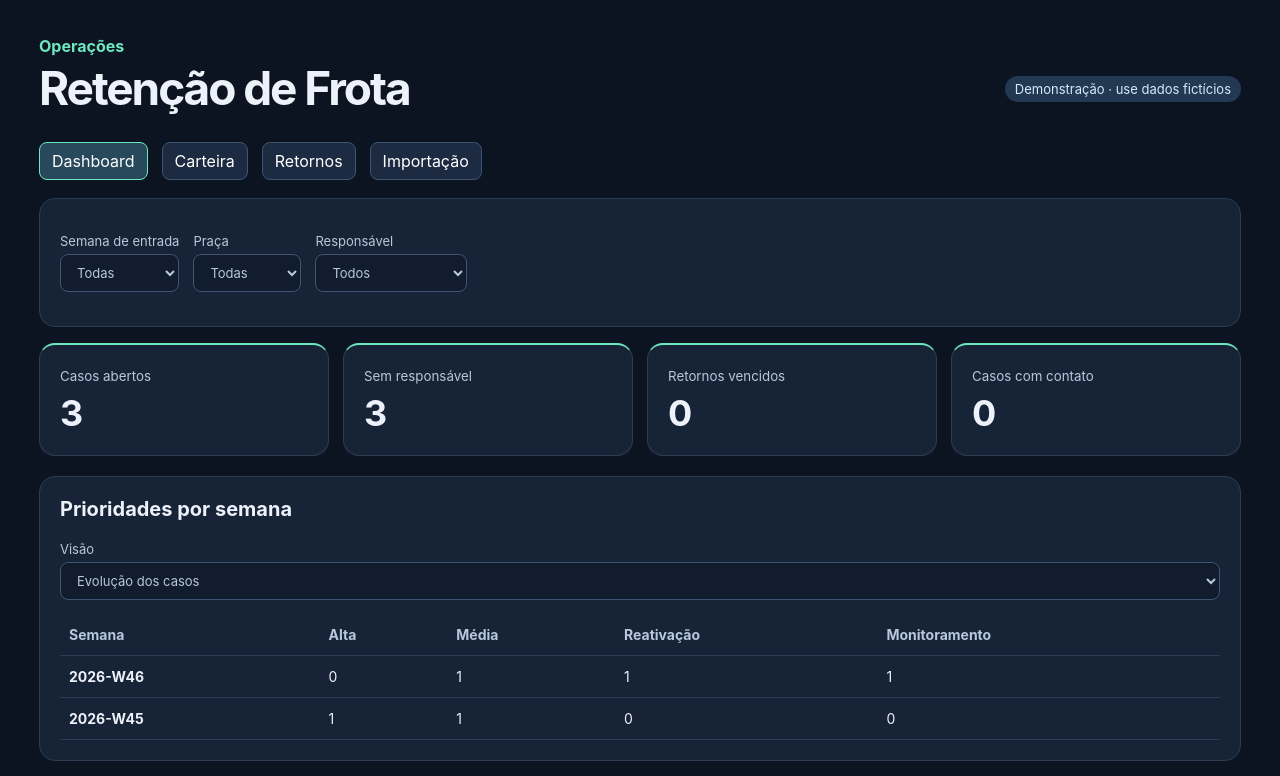
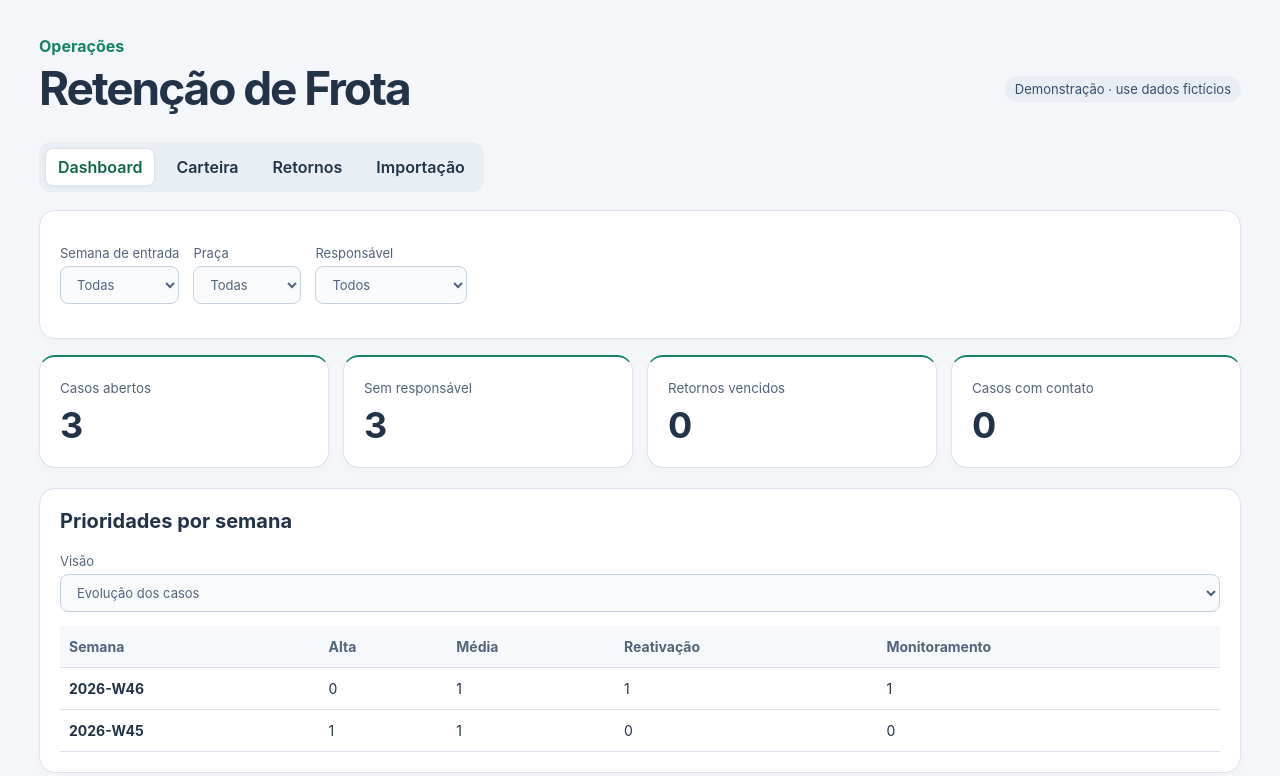
Before and after one commit to ruandalsom-jpg/retencao, a Next.js app: page /demo in a window 1280 px wide. Shown: the top 776 px of the page. Built offline with nearby package versions, Linux system fonts and the light colour scheme.

Commit message:
Apply light theme across CRM and preserve board during refresh

```diff
--- a/app/globals.css
+++ b/app/globals.css
@@ -1,46 +1,46 @@
-:root{color-scheme:dark;font-family:Inter,system-ui,sans-serif;color:#edf2fa;background:#0d1421}
+:root{color-scheme:light;font-family:Inter,system-ui,sans-serif;color:#233347;background:#f4f6f9}
 *{box-sizing:border-box}body{margin:0}main{max-width:1250px;margin:auto;padding:36px 24px}
 header,.toolbar{display:flex;align-items:center;justify-content:space-between;gap:14px;flex-wrap:wrap}
 h1{font-size:clamp(30px,5vw,46px);margin:4px 0 26px;letter-spacing:-.045em}
-h2{margin:0 0 20px;font-size:20px}.brand{color:#6ee7c0;font-weight:700}
-.demo,.pill{border-radius:20px;background:#233953;color:#d6e9ff;padding:5px 10px;font-size:13px}
+h2{margin:0 0 20px;font-size:20px}.brand{color:#168366;font-weight:700}
+.demo,.pill{border-radius:20px;background:#e9eef5;color:#354e69;padding:5px 10px;font-size:13px}
 .cards{display:grid;grid-template-columns:repeat(auto-fit,minmax(165px,1fr));gap:14px;margin-bottom:20px}
-article,.panel{background:#172336;border:1px solid #2c3c53;border-radius:16px;padding:20px}
-article{border-top:2px solid #6ee7c0}small,label{color:#b8c8dc}strong{display:block;font-size:36px;margin-top:6px}
-.toolbar{justify-content:flex-start}.batch{background:#111c2e;border-radius:12px;padding:12px;margin:16px 0}
-label{display:grid;gap:5px;font-size:13px}select,button{font:inherit;border:1px solid #3f5470;border-radius:8px;padding:8px 12px;background:#1c2b41}
-button{cursor:pointer}.primary{background:#6ee7c0;color:#0d241f;font-weight:700}button:disabled{opacity:.45;cursor:default}
+article,.panel{background:#ffffff;border:1px solid #dce3ec;border-radius:16px;padding:20px}
+article{border-top:2px solid #168366}small,label{color:#53657b}strong{display:block;font-size:36px;margin-top:6px}
+.toolbar{justify-content:flex-start}.batch{background:#f8fafc;border-radius:12px;padding:12px;margin:16px 0}
+label{display:grid;gap:5px;font-size:13px}select,button{font:inherit;border:1px solid #c6d1df;border-radius:8px;padding:8px 12px;background:#ffffff}
+button{cursor:pointer}.primary{background:#168366;color:#ffffff;font-weight:700}button:disabled{opacity:.45;cursor:default}
 .table{overflow:auto}table{border-collapse:collapse;width:100%;font-size:14px;text-align:left}
-th,td{padding:12px 9px;border-bottom:1px solid #2c3c53;white-space:nowrap}thead{color:#b8c8dc}
-nav{margin:0 0 18px}button[aria-current=page]{background:#27495b;border-color:#6ee7c0}
+th,td{padding:12px 9px;border-bottom:1px solid #dce3ec;white-space:nowrap}thead{color:#53657b}
+nav{margin:0 0 18px}button[aria-current=page]{background:#e1f2eb;border-color:#168366}
 .panel{margin:16px 0}.block{display:block;margin-top:4px}
-textarea,input[type=date]{font:inherit;background:#111c2e;color:inherit;border:1px solid #3f5470;border-radius:8px;padding:10px}
+textarea,input[type=date]{font:inherit;background:#f8fafc;color:inherit;border:1px solid #c6d1df;border-radius:8px;padding:10px}
 textarea{width:100%;resize:vertical}.panel>label,form>label{margin:14px 0}
-.aviso,.erro{padding:12px;border-radius:8px;background:#174239}.erro{background:#552c39}
+.aviso,.erro{padding:12px;border-radius:8px;background:#e2f4eb}.erro{background:#fce8ed}
 .resumo{margin-top:16px}
 .login-shell{min-height:100dvh;display:grid;place-items:center}
-.login{width:min(100%,450px);padding:32px}.login a{color:#8cdbc9}
-input:not([type=checkbox]),select{min-width:0;background:#111c2e;color:inherit;border:1px solid #3f5470;border-radius:8px;padding:9px 12px;font:inherit}
+.login{width:min(100%,450px);padding:32px}.login a{color:#137458}
+input:not([type=checkbox]),select{min-width:0;background:#f8fafc;color:inherit;border:1px solid #c6d1df;border-radius:8px;padding:9px 12px;font:inherit}
 .kanban{display:grid;grid-template-columns:repeat(5,minmax(225px,1fr));gap:12px;overflow-x:auto;padding:6px 0 16px}
-.kanban-col{background:#111c2e;border-radius:14px;padding:12px;min-width:0}.kanban-col h2{font-size:16px}.kanban-col h3{font-size:15px;margin:8px 0}.kanban-col article{margin-bottom:10px;padding:12px}.kanban-col label{margin-top:10px}.kanban-col .toolbar{gap:5px}
-progress{width:100%;accent-color:#6ee7c0}
-.whatsapp{display:inline-block;color:#87ebc1;font-weight:700;margin-top:6px}
-.visualizacao button[aria-pressed=true]{background:#174653;border-color:#54d7d2;color:#abfff2}
-.badge{display:inline-block;border-radius:7px;padding:4px 8px;background:#263a51;color:#d9ebff;font-size:12px;white-space:nowrap}
-.badge-alta,.badge-vencido{background:#602b3a;color:#ffd7de}
-.badge-media,.badge-hoje,.badge-aguardando-retorno{background:#544017;color:#ffe3a3}
-.badge-reativacao{background:#473674;color:#ebddff}
-.badge-monitoramento,.badge-recuperados{background:#194839;color:#abf6db}
-.badge-em-contato,.badge-agendado{background:#1c4564;color:#c5e9ff}
+.kanban-col{background:#f8fafc;border-radius:14px;padding:12px;min-width:0}.kanban-col h2{font-size:16px}.kanban-col h3{font-size:15px;margin:8px 0}.kanban-col article{margin-bottom:10px;padding:12px}.kanban-col label{margin-top:10px}.kanban-col .toolbar{gap:5px}
+progress{width:100%;accent-color:#168366}
+.whatsapp{display:inline-block;color:#137458;font-weight:700;margin-top:6px}
+.visualizacao button[aria-pressed=true]{background:#e1f2eb;border-color:#168366;color:#11664e}
+.badge{display:inline-block;border-radius:7px;padding:4px 8px;background:#e9eef5;color:#354e69;font-size:12px;white-space:nowrap}
+.badge-alta,.badge-vencido{background:#fce4e9;color:#9a2442}
+.badge-media,.badge-hoje,.badge-aguardando-retorno{background:#fff0cc;color:#805300}
+.badge-reativacao{background:#eee5fb;color:#683ba2}
+.badge-monitoramento,.badge-recuperados{background:#def3e9;color:#17684b}
+.badge-em-contato,.badge-agendado{background:#dfedfc;color:#245d91}
 .carteira-lista td{white-space:normal;min-width:100px}
-.carteira-lista tbody tr:hover{background:#1b3046}
-.caso-link{color:#7ce9e4;font-weight:700;padding:6px 8px}
-.caso-diagnostico{background:linear-gradient(115deg,#143948,#172336);border:1px solid #347478;border-radius:12px;padding:18px;margin:16px 0}
+.carteira-lista tbody tr:hover{background:#edf5fb}
+.caso-link{color:#166b59;font-weight:700;padding:6px 8px}
+.caso-diagnostico{background:linear-gradient(115deg,#edf8f3,#ffffff);border:1px solid #b8dacc;border-radius:12px;padding:18px;margin:16px 0}
 .caso-diagnostico h2{margin:8px 0 10px}
 .dados-driver{display:grid;grid-template-columns:repeat(auto-fit,minmax(165px,1fr));gap:8px}
-.dados-driver div{background:#111c2e;border-radius:9px;padding:10px;min-width:0}
-.dados-driver dt{font-size:12px;color:#adc6df}.dados-driver dd{margin:4px 0 0;overflow-wrap:anywhere}
-.carteira-lista .caso-linha{cursor:pointer}.carteira-lista .caso-linha:focus-within{background:#1b3046}
+.dados-driver div{background:#f8fafc;border-radius:9px;padding:10px;min-width:0}
+.dados-driver dt{font-size:12px;color:#53657b}.dados-driver dd{margin:4px 0 0;overflow-wrap:anywhere}
+.carteira-lista .caso-linha{cursor:pointer}.carteira-lista .caso-linha:focus-within{background:#edf5fb}
 .kanban{gap:14px;align-items:start;grid-template-columns:repeat(5,minmax(215px,1fr))}
 .kanban-col{--etapa:#7693ad;background:#edf2f7;color:#253850;padding:8px;border:2px solid transparent}
 .coluna-em_contato{--etapa:#5187db}.coluna-aguardando{--etapa:#db9c32}
@@ -56,9 +56,30 @@ progress{width:100%;accent-color:#6ee7c0}
 .kanban-abrir:hover{text-decoration:underline}
 .kanban-responsavel{border-top:1px solid #e7edf4;margin-top:9px;padding-top:8px;font-size:.8rem;color:#425d76}
 .kanban-col label{color:#425d76}.kanban-col select,.kanban-col .toolbar button{background:#f8fbfe;color:#263b53;border:1px solid #bfccda;font-size:.8rem}
-.painel-caso{position:fixed;inset:0 0 0 auto;margin:0;width:min(680px,100%);max-width:100%;height:100dvh;max-height:100dvh;overflow:auto;background:#0f1929;color:#edf2fa;border:0;border-left:1px solid #3d5270;padding:0}
+.painel-caso{position:fixed;inset:0 0 0 auto;margin:0;width:min(680px,100%);max-width:100%;height:100dvh;max-height:100dvh;overflow:auto;background:#f6f8fb;color:#233347;border:0;border-left:1px solid #dce3ec;padding:0}
 .painel-caso::backdrop{background:#030a16aa}
 .painel-caso-conteudo{padding:16px}
-.painel-caso-conteudo>header{position:sticky;top:0;z-index:1;background:#0f1929;border-bottom:1px solid #344a66;padding:10px 0}
+.painel-caso-conteudo>header{position:sticky;top:0;z-index:1;background:#f6f8fb;border-bottom:1px solid #dce3ec;padding:10px 0}
 .painel-caso-conteudo>header h2{margin:0}
 body:has(.painel-caso[open]){overflow:hidden}
+
+/* Shared light surfaces and interaction states across the CRM. */
+button{color:inherit;transition:background .15s,border-color .15s}
+button:hover:not(:disabled){background:#eef3f8;border-color:#9aaec3}
+button.primary{color:white;background:#168366;border-color:#168366}
+button.primary:hover:not(:disabled){background:#11664e;border-color:#11664e}
+:focus-visible{outline:3px solid #27856c;outline-offset:3px}
+input::placeholder,textarea::placeholder{color:#6b7c90;opacity:1}
+input[type=checkbox]{accent-color:#168366}
+.panel,article{box-shadow:0 2px 8px #18334d06}
+nav.toolbar{gap:8px;padding:6px;background:#e9eef4;border-radius:12px;width:fit-content;max-width:100%}
+nav button{background:transparent;border-color:transparent;font-weight:600}
+nav button[aria-current=page]{background:white;border-color:#dce3ec;color:#11664e;box-shadow:0 1px 4px #18334d0d}
+thead{background:#f6f8fb}
+tbody tr:hover{background:#f6f9fc}
+.aviso{color:#166344;border:1px solid #b8dfcb}
+.erro{color:#92253c;border:1px solid #edc4cd}
+.atualizacao-discreta{position:fixed;right:20px;bottom:20px;z-index:5;padding:10px 16px;border:1px solid #b8dfcb;border-radius:24px;background:#e2f4eb;color:#166344;box-shadow:0 4px 16px #18334d12;font-size:13px;pointer-events:none}
+.kanban-card button:disabled{opacity:.75}
+main>.aviso{position:fixed;right:20px;bottom:64px;z-index:5;max-width:calc(100vw - 40px);margin:0;box-shadow:0 4px 16px #18334d12;pointer-events:none}
+@media(max-width:600px){main{padding:24px 14px}.panel{padding:16px}.login{padding:24px}h1{margin-bottom:20px}}
```
Also changed, not shown: app/page.jsx (+9 -3 lines).
